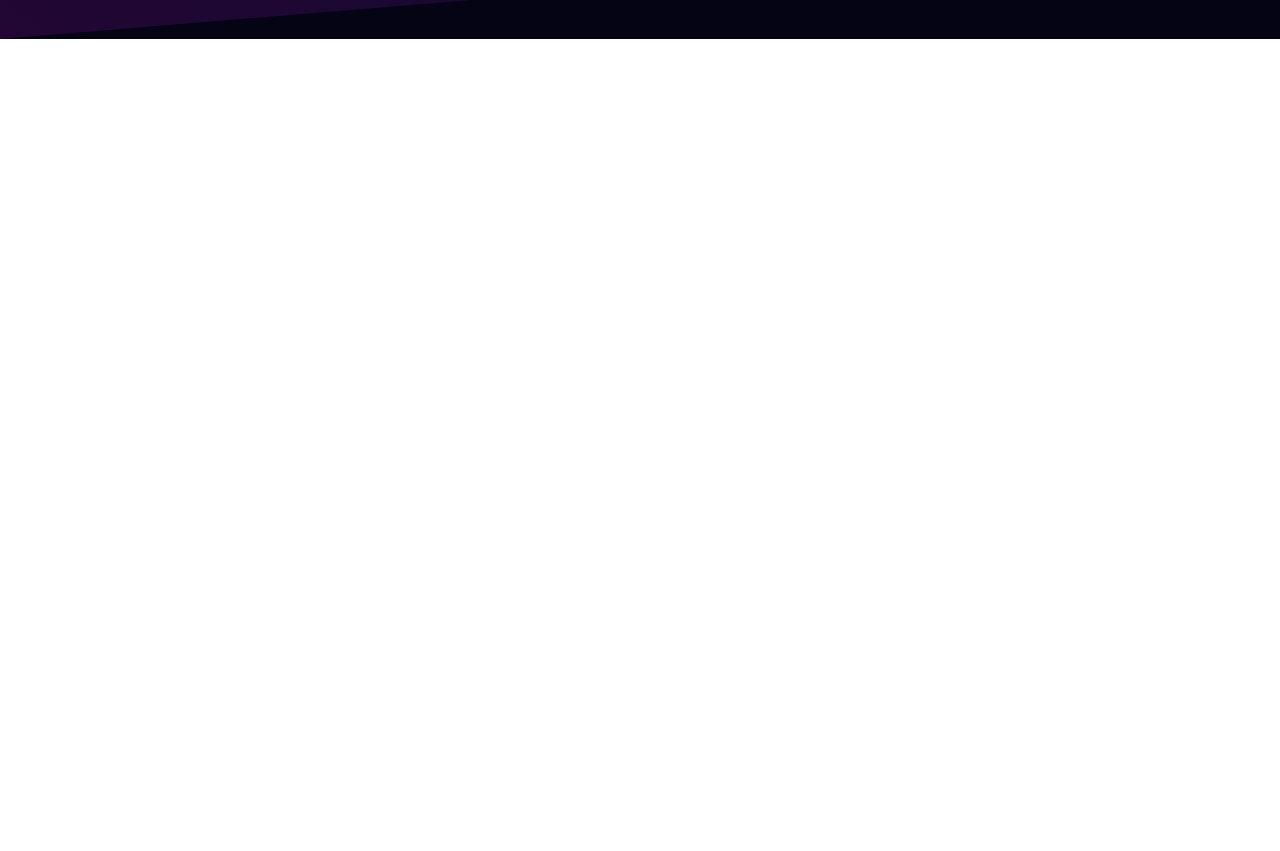
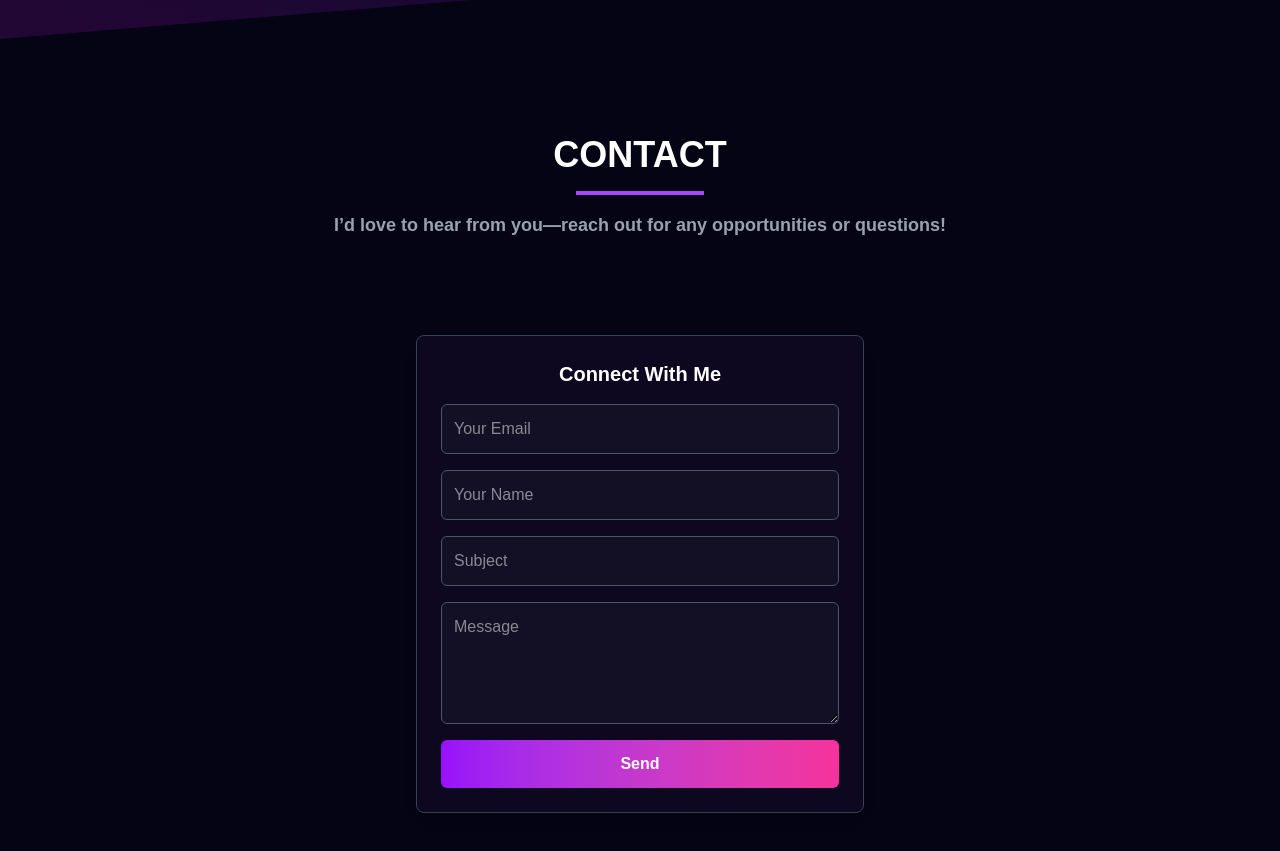
Before and after one commit to akshita03par/My-Personal-Portfolio, a React (Vite) app in the folder my-project/: page / in a window 1280 px wide. Shown: the part 7320-8171 px from the top of the page. Before the commit the page ends 7359 px from the top, so only its background shows below. Built offline with nearby package versions, Linux system fonts and the light colour scheme.

Commit message:
Contact section completed

```diff
--- a/my-project/package.json
+++ b/my-project/package.json
@@ -10,6 +10,7 @@
     "preview": "vite preview"
   },
   "dependencies": {
+    "@emailjs/browser": "^4.4.1",
     "@tailwindcss/vite": "^4.1.12",
     "prop-types": "^15.8.1",
     "react": "^19.1.1",
--- a/my-project/src/components/Contact/Contact.jsx
+++ b/my-project/src/components/Contact/Contact.jsx
@@ -1,11 +1,118 @@
-import React from 'react'
+import React, { useRef, useState } from "react";
+import { ToastContainer, toast } from "react-toastify";
+import "react-toastify/dist/ReactToastify.css";
+import emailjs from "@emailjs/browser";
 
-const Contact = ()=>{
-    return (
-        <div>
+const Contact = () => {
+  const form = useRef();
+  const [isSent, setIsSent] = useState(false);
 
-        </div>
-    )
-}
+  const sendEmail = (e) => {
+    e.preventDefault();
+
+    emailjs
+      .sendForm(
+        "service_ya6x9es",
+        "template_3qxjsec",
+        form.current,
+        "tCauN0zLg-IUn0lNm"
+      )
+      .then(
+        () => {
+          setIsSent(true);
+          form.current.reset();
+          toast.success("Message sent successfuly!✅", {
+            position: "top-right",
+            autoClose: 3000,
+            hideProgressBar: false,
+            closeOnClick: true,
+            pauseOnHover: true,
+            draggable: true,
+            theme: "dark",
+          });
+        },
+        (error) => {
+          console.error("Error sending message:", error);
+          toast.error("Failed to send message. Please try again.", {
+            position: "top-right",
+            autoClose: 3000,
+            hideProgressBar: false,
+            closeOnClick: true,
+            pauseOnHover: true,
+            draggable: true,
+            theme: "dark",
+          });
+        }
+      );
+  };
+
+  return (
+    <section
+      id="contact"
+      className="flex flex-col items-center justify-center py-24 px-[12vw] md:px-[7vw] lg:px-[20vw]"
+    >
+      <ToastContainer />
+
+      {/* Section Title */}
+      <div className="text-center mb-16">
+        <h2 className="text-4xl font-bold text-white">CONTACT</h2>
+        <div className="w-32 h-1 bg-purple-500 mx-auto mt-4"></div>
+        <p className="text-gray-400 mt-4 text-lg font-semibold">
+          I’d love to hear from you—reach out for any opportunities or
+          questions!
+        </p>
+      </div>
+
+      {/* Contact Form */}
+      <div className="mt-8 w-full max-w-md bg-[#0d081f] p-6 rounded-lg shadow-lg border border-gray-700">
+        <h3 className="text-xl font-semibold text-white text-center">
+          Connect With Me
+        </h3>
+
+        <form
+          ref={form}
+          onSubmit={sendEmail}
+          className="mt-4 flex flex-col space-y-4"
+        >
+          <input
+            type="email"
+            name="user_email"
+            placeholder="Your Email"
+            required
+            className="w-full p-3 text-white rounded-md bg-[#131025] border border-gray-600 focus:outline-none focus:border-purple-500  "
+          />
+          <input
+            type="text"
+            name="user_name"
+            placeholder="Your Name"
+            required
+            className="w-full p-3 text-white rounded-md bg-[#131025] border border-gray-600 focus:outline-none focus:border-purple-500  "
+          />
+          <input
+            type="text"
+            name="user_subject"
+            placeholder="Subject"
+            required
+            className="w-full p-3 text-white rounded-md bg-[#131025] border border-gray-600 focus:outline-none focus:border-purple-500  "
+          />
+          <textarea
+            name="message"
+            placeholder="Message"
+            rows="4"
+            className="w-full p-3 text-white rounded-md bg-[#131025] border border-gray-600 focus:outline-none focus:border-purple-500  "
+          ></textarea>
+
+          {/* Send Button  */}
+          <button
+            type="submit"
+            className="w-full bg-gradient-to-r from-purple-600 to-pink-500 py-3 text-white font-semibold rounded-md hover:opacity-90 transition"
+          >
+            Send
+          </button>
+        </form>
+      </div>
+    </section>
+  );
+};
 
 export default Contact;
--- a/my-project/src/components/Navbar/Navbar.jsx
+++ b/my-project/src/components/Navbar/Navbar.jsx
@@ -142,7 +142,7 @@
               <a
                 href="https://github.com/akshita03par"
                 target="_blank"
-                rel="noopener moreferrer"
+                rel="noopener noreferrer"
                 className="text-gray-300 hover:text-white"
               >
                 <FaGithub size={24} />
@@ -152,7 +152,7 @@
               <a
                 href="https://www.linkedin.com/in/akshita-parmar-a667292b8/r"
                 target="_blank"
-                rel="noopener moreferrer"
+                rel="noopener noreferrer"
                 className="text-gray-300 hover:text-white"
               >
                 <FaLinkedin size={24} />
```
Also changed, not shown: 1 other file (tests, documents, lock files or other folders).
